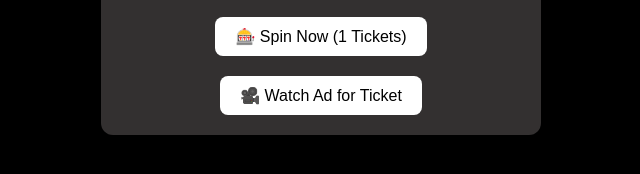
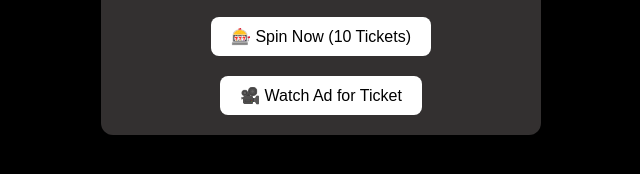
Before and after one commit to ansu223/ansu223.github.io, a plain HTML site: page home.html in a window 1280 px wide. Shown: the part 410-584 px from the top of the page, 319-959 px from the left. Drawn offline with Linux system fonts and the light colour scheme.

Commit message:
Update home.html

```diff
--- a/home.html
+++ b/home.html
@@ -101,7 +101,7 @@
             <div class="arrow"></div>
             <div class="wheel" id="wheel"></div>
         </div>
-        <button class="spin-button" onclick="spinWheel()">🎰 Spin Now (1 Tickets)</button>
+        <button class="spin-button" onclick="spinWheel()">🎰 Spin Now (10 Tickets)</button>
         <p id="spin-result"></p>
         <button class="spin-button" onclick="watchAdForTicket()">🎥 Watch Ad for Ticket</button>
         <p id="code-box" style="display: none;">🎁 BPQDCNZZHO 🎁</p>
```
